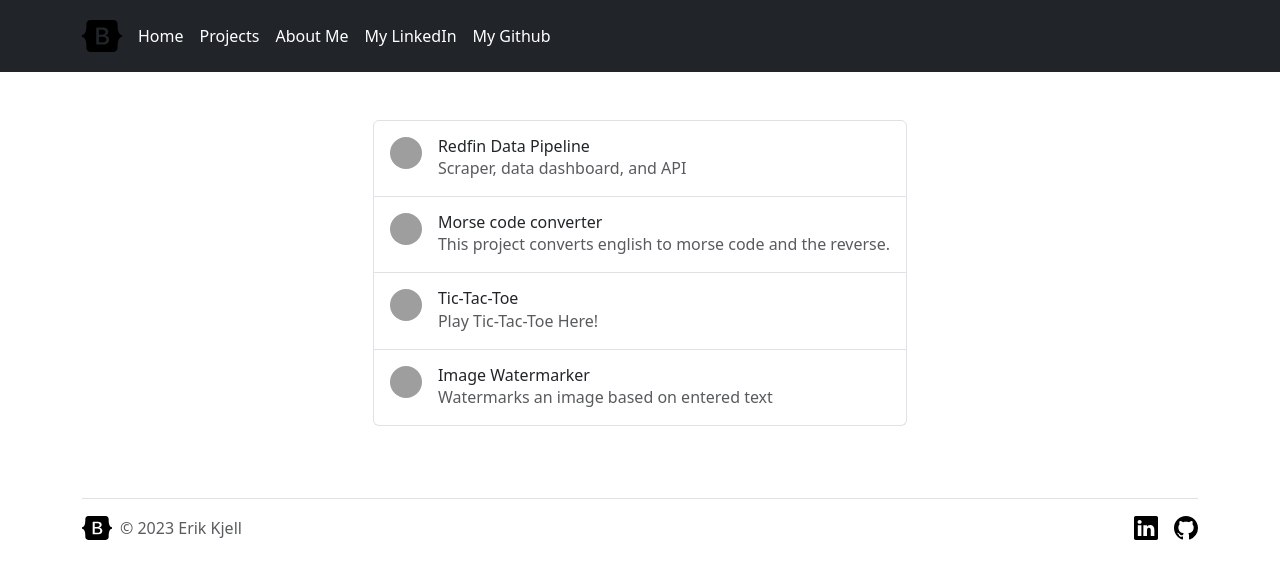
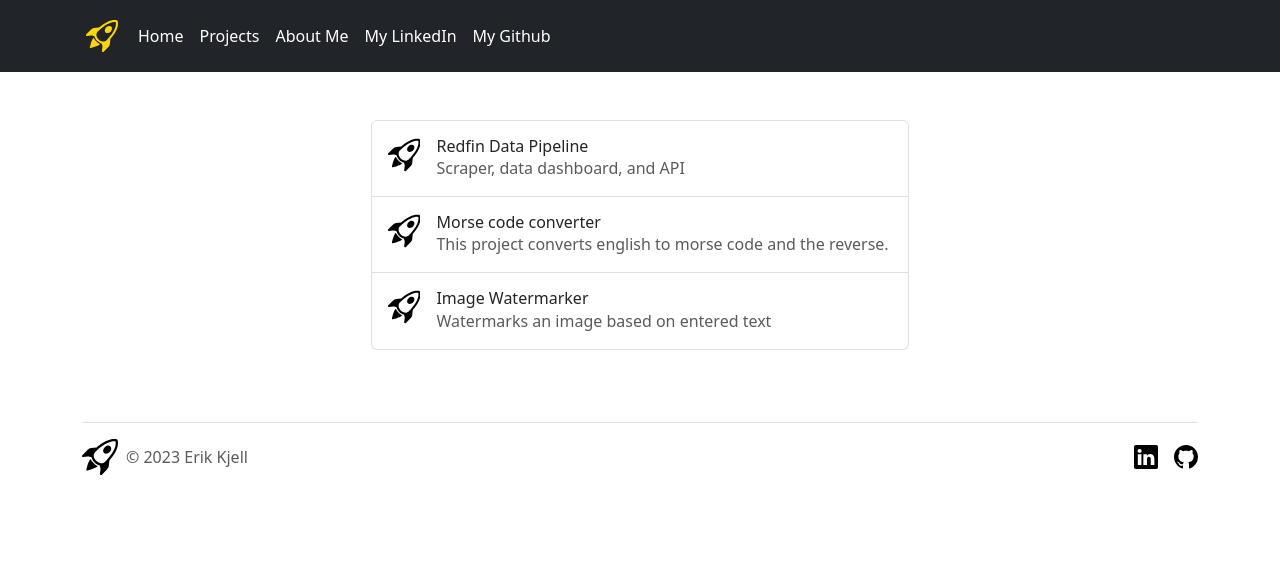
Before and after one commit to ek209/Personal_Project_Website, a Flask app: page /projects in a window 1280 px wide. Shown: the top 579 px of the page. Run offline with Flask 3, Linux system fonts and the light colour scheme; some libraries are stand-ins or nearby versions; grey boxes are pictures that could not be loaded.

Commit message:
new icons, projects image, disable tic-tac-toe

```diff
--- a/dashboard.py
+++ b/dashboard.py
@@ -10,7 +10,7 @@ import os
 #TODO dcc.loading for when data is updating.
 DB_PATH = os.environ.get('RF_DB_URI')
 
-#Auto populates graph-ids for use in callbacks for each tab
+#Auto populates graph-ids for use in callbacks for each tab, could these be moved into tabs?
 GRAPHS = 12
 CITY_GRAPHS = [f"city-graph-{num}" for num in range(0,GRAPHS)]
 STATE_GRAPHS = [f"state-graph-{num}" for num in range(0,GRAPHS)]
@@ -18,7 +18,8 @@ ZIP_GRAPHS = [f"zip-graph-{num}" for num in range(0,GRAPHS)]
 LOCATION_GRAPHS = [f"location-graph-{num}" for num in range(0, GRAPHS)]
 
 def create_dashboard(server):
-    """Creates a dash dashboard application and adds it to a flask server.
+    """Creates a dash dashboard application and adds it to a flask server. If no flask server is passed,
+    returns Dash instance's server.
 
     Args:
         server (Flask server): Flask server to add the dashboard application to.
@@ -28,7 +29,10 @@ def create_dashboard(server):
         layout has been set and callbacks initialized.
     """
 
-    app = Dash(__name__, suppress_callback_exceptions=True, server=server, url_base_pathname="/rf_dashboard/")
+    if server:
+        app = Dash(__name__, suppress_callback_exceptions=True, server=server, url_base_pathname="/rf_dashboard/")
+    else:
+        app = Dash(__name__, suppress_callback_exceptions=True)
 
     app.layout = html.Div([
         (html.H1(f'Data from: {datetime.date.today()}')),
@@ -399,5 +403,6 @@ def init_callbacks(app):
                         labels={seconday_column : "Average Year Built",
                                 "property_type" : "Property Type"})
 
-#if __name__ == '__main__':
-#    app.run(debug=True)
+if __name__ == '__main__':
+    app = create_dashboard()
+    app.run(debug=True)
--- a/templates/footer.html
+++ b/templates/footer.html
@@ -3,7 +3,7 @@
             <footer class="d-flex flex-wrap justify-content-between align-items-center py-3 my-4 border-top">
               <div class="col-md-4 d-flex align-items-center">
                 <a href="/" class="mb-3 me-2 mb-md-0 text-body-secondary text-decoration-none lh-1">
-                  <svg class="bi" width="30" height="24"><use xlink:href="#bootstrap"/></svg>
+                  <svg class="bi" width="36" height="36"><use xlink:href="#rocket"/></svg>
                 </a>
                 <span class="mb-3 mb-md-0 text-body-secondary">&copy; {{todays_date_data.year}} Erik Kjell</span>
               </div>
--- a/templates/header.html
+++ b/templates/header.html
@@ -8,7 +8,7 @@
     />
     <meta name="description" content="" />
     <meta name="author" content="" />
-    <title>Clean Blog - Start Bootstrap Theme</title>
+    <title>Erik Kjell's Personal Page</title>
     {% block styles %}
     <!-- Load Bootstrap-Flask CSS here -->
     {{ bootstrap.load_css() }}
@@ -39,6 +39,11 @@
       rel="stylesheet"
     />
     <svg xmlns="http://www.w3.org/2000/svg" class="d-none">
+      <symbol id="rocket" viewBox="0 0 16 16">
+        <path d="M9.752 6.193c.599.6 1.73.437 2.528-.362.798-.799.96-1.932.362-2.531-.599-.6-1.73-.438-2.528.361-.798.8-.96 1.933-.362 2.532Z"/>
+        <path d="M15.811 3.312c-.363 1.534-1.334 3.626-3.64 6.218l-.24 2.408a2.56 2.56 0 0 1-.732 1.526L8.817 15.85a.51.51 0 0 1-.867-.434l.27-1.899c.04-.28-.013-.593-.131-.956a9.42 9.42 0 0 0-.249-.657l-.082-.202c-.815-.197-1.578-.662-2.191-1.277-.614-.615-1.079-1.379-1.275-2.195l-.203-.083a9.556 9.556 0 0 0-.655-.248c-.363-.119-.675-.172-.955-.132l-1.896.27A.51.51 0 0 1 .15 7.17l2.382-2.386c.41-.41.947-.67 1.524-.734h.006l2.4-.238C9.005 1.55 11.087.582 12.623.208c.89-.217 1.59-.232 2.08-.188.244.023.435.06.57.093.067.017.12.033.16.045.184.06.279.13.351.295l.029.073a3.475 3.475 0 0 1 .157.721c.055.485.051 1.178-.159 2.065Zm-4.828 7.475.04-.04-.107 1.081a1.536 1.536 0 0 1-.44.913l-1.298 1.3.054-.38c.072-.506-.034-.993-.172-1.418a8.548 8.548 0 0 0-.164-.45c.738-.065 1.462-.38 2.087-1.006ZM5.205 5c-.625.626-.94 1.351-1.004 2.09a8.497 8.497 0 0 0-.45-.164c-.424-.138-.91-.244-1.416-.172l-.38.054 1.3-1.3c.245-.246.566-.401.91-.44l1.08-.107-.04.039Zm9.406-3.961c-.38-.034-.967-.027-1.746.163-1.558.38-3.917 1.496-6.937 4.521-.62.62-.799 1.34-.687 2.051.107.676.483 1.362 1.048 1.928.564.565 1.25.941 1.924 1.049.71.112 1.429-.067 2.048-.688 3.079-3.083 4.192-5.444 4.556-6.987.183-.771.18-1.345.138-1.713a2.835 2.835 0 0 0-.045-.283 3.078 3.078 0 0 0-.3-.041Z"/>
+        <path d="M7.009 12.139a7.632 7.632 0 0 1-1.804-1.352A7.568 7.568 0 0 1 3.794 8.86c-1.102.992-1.965 5.054-1.839 5.18.125.126 3.936-.896 5.054-1.902Z"/>
+      </symbol>
       <symbol id="bootstrap" viewBox="0 0 118 94">
         <title>Bootstrap</title>
         <path fill-rule="evenodd" clip-rule="evenodd" d="M24.509 0c-6.733 0-11.715 5.893-11.492 12.284.214 6.14-.064 14.092-2.066 20.577C8.943 39.365 5.547 43.485 0 44.014v5.972c5.547.529 8.943 4.649 10.951 11.153 2.002 6.485 2.28 14.437 2.066 20.577C12.794 88.106 17.776 94 24.51 94H93.5c6.733 0 11.714-5.893 11.491-12.284-.214-6.14.064-14.092 2.066-20.577 2.009-6.504 5.396-10.624 10.943-11.153v-5.972c-5.547-.529-8.934-4.649-10.943-11.153-2.002-6.484-2.28-14.437-2.066-20.577C105.214 5.894 100.233 0 93.5 0H24.508zM80 57.863C80 66.663 73.436 72 62.543 72H44a2 2 0 01-2-2V24a2 2 0 012-2h18.437c9.083 0 15.044 4.92 15.044 12.474 0 5.302-4.01 10.049-9.119 10.88v.277C75.317 46.394 80 51.21 80 57.863zM60.521 28.34H49.948v14.934h8.905c6.884 0 10.68-2.772 10.68-7.727 0-4.643-3.264-7.207-9.012-7.207zM49.948 49.2v16.458H60.91c7.167 0 10.964-2.876 10.964-8.281 0-5.406-3.903-8.178-11.425-8.178H49.948z"></path>
@@ -60,7 +65,7 @@
         <div class="container">
         <div class="d-flex flex-wrap align-items-center justify-content-center justify-content-lg-start">
             <a href="/" class="d-flex align-items-center mb-2 mb-lg-0 text-white text-decoration-none">
-            <svg class="bi me-2" width="40" height="32" role="img" aria-label="Bootstrap"><use xlink:href="#bootstrap"/></svg>
+            <svg fill= "gold" class="bi me-2" width="40" height="32" role="img" aria-label="Bootstrap"><use xlink:href="#rocket"/></svg>
             </a>
 
             <ul class="nav col-12 col-lg-auto me-lg-auto mb-2 justify-content-center mb-md-0">
--- a/templates/image_watermarker.html
+++ b/templates/image_watermarker.html
@@ -1,8 +1,8 @@
 {% include "header.html" %}
 {% from 'bootstrap5/form.html' import render_form %}
 
-<div class="px-4 py-5 my-5 text-center">
-    <img class="d-block mx-auto mb-4" src="/docs/5.3/assets/brand/bootstrap-logo.svg" alt="" width="72" height="57">
+<div class="px-4 text-center">
+  <img class="d-block mx-auto mb-4" src={{url_for('static', filename='/assets/img/projects_page.png')}} alt="" width="1024" height="256">
     <h1 class="display-5 fw-bold text-body-emphasis">Watermark images</h1>
     <div class="col-lg-6 mx-auto">
       <p class="lead mb-4">Watermark images from entered text</p>
--- a/templates/project-page.html
+++ b/templates/project-page.html
@@ -1,9 +1,8 @@
 {% include "header.html" %}
 {% from 'bootstrap5/form.html' import render_form %}
 
-<div class="px-4 py-5 my-5 text-center">
-    <img class="d-block mx-auto mb-4" src="/docs/5.3/assets/brand/bootstrap-logo.svg" alt="" width="72" height="57">
-    <h1 class="display-5 fw-bold text-body-emphasis">Morse translator</h1>
+<div class="px-4 text-center">
+  <img class="d-block mx-auto mb-4" src={{url_for('static', filename='/assets/img/projects_page.png')}} alt="" width="1024" height="256">    <h1 class="display-5 fw-bold text-body-emphasis">Morse translator</h1>
     <div class="col-lg-6 mx-auto">
       <p class="lead mb-4">Convert from morse to English or English to morse!</p>
       <div class="d-grid gap-2 d-md-flex justify-content-md-center">
--- a/templates/projects.html
+++ b/templates/projects.html
@@ -2,7 +2,7 @@
 <div class="d-flex flex-column flex-md-row p-4 gap-4 py-md-5 align-items-center justify-content-center">
     <div class="list-group">
       <a href="{{url_for('redfin_scraper')}}" class="list-group-item list-group-item-action d-flex gap-3 py-3" aria-current="true">
-        <img src="https://github.com/twbs.png" alt="twbs" width="32" height="32" class="rounded-circle flex-shrink-0">
+        <svg class="bi" width="36" height="36"><use xlink:href="#rocket"/></svg>
         <div class="d-flex gap-2 w-100 justify-content-between">
           <div>
             <h6 class="mb-0">Redfin Data Pipeline</h6>
@@ -12,7 +12,7 @@
         </div>
       </a>
       <a href="{{url_for('morse_converter')}}" class="list-group-item list-group-item-action d-flex gap-3 py-3" aria-current="true">
-        <img src="https://github.com/twbs.png" alt="twbs" width="32" height="32" class="rounded-circle flex-shrink-0">
+        <svg class="bi" width="36" height="36"><use xlink:href="#rocket"/></svg>
         <div class="d-flex gap-2 w-100 justify-content-between">
           <div>
             <h6 class="mb-0">Morse code converter</h6>
@@ -21,17 +21,17 @@
           <!--<small class="opacity-50 text-nowrap"></small>-->
         </div>
       </a>
-      <a href="{{url_for('tic_tac_toe')}}" class="list-group-item list-group-item-action d-flex gap-3 py-3" aria-current="true">
-        <img src="https://github.com/twbs.png" alt="twbs" width="32" height="32" class="rounded-circle flex-shrink-0">
+      <!--<a href="{{url_for('tic_tac_toe')}}" class="list-group-item list-group-item-action d-flex gap-3 py-3" aria-current="true">
+        <svg class="bi" width="36" height="36"><use xlink:href="#rocket"/></svg>
         <div class="d-flex gap-2 w-100 justify-content-between">
           <div>
             <h6 class="mb-0">Tic-Tac-Toe</h6>
             <p class="mb-0 opacity-75">Play Tic-Tac-Toe Here!</p>
           </div>
         </div>
-      </a>
+      </a>-->
       <a href="{{url_for('image_watermarker')}}" class="list-group-item list-group-item-action d-flex gap-3 py-3" aria-current="true">
-        <img src="https://github.com/twbs.png" alt="twbs" width="32" height="32" class="rounded-circle flex-shrink-0">
+        <svg class="bi" width="36" height="36"><use xlink:href="#rocket"/></svg>
         <div class="d-flex gap-2 w-100 justify-content-between">
           <div>
             <h6 class="mb-0">Image Watermarker</h6>
--- a/templates/redfin_project.html
+++ b/templates/redfin_project.html
@@ -1,14 +1,14 @@
 {% include "header.html" %}
 {% from 'bootstrap5/form.html' import render_form %}
 
-<div class="px-4 py-5 my-5 text-center">
-    <img class="d-block mx-auto mb-4" src="/docs/5.3/assets/brand/bootstrap-logo.svg" alt="" width="72" height="57">
+<div class="px-4 text-center">
+    <img class="d-block mx-auto mb-4" src={{url_for('static', filename='/assets/img/projects_page.png')}} alt="" width="1024" height="256">
     <h1 class="display-5 fw-bold text-body-emphasis">Redfin Data Pipeline</h1>
     <div class="col-lg-6 mx-auto">
       <p class="lead mb-4">Scraper, API, and data dash board for Redfin sold properties.</p>
       <div class="d-grid gap-2 d-md-flex justify-content-md-center">
         <a class="btn btn-secondary btn-md btn-block" href="{{ url_for('render_dashboard')}}" role="button">Dashboard</a>
-        <a class="btn btn-secondary btn-md btn-block" href="{{ url_for('redfin_api')}}" role="button">API</a>
+        <a class="btn btn-secondary btn-md btn-block" href="{{ url_for('redfin_api_home.home')}}" role="button">API</a>
       </div>
     </div>
     {% include "github-proj-link.html" %}
```
